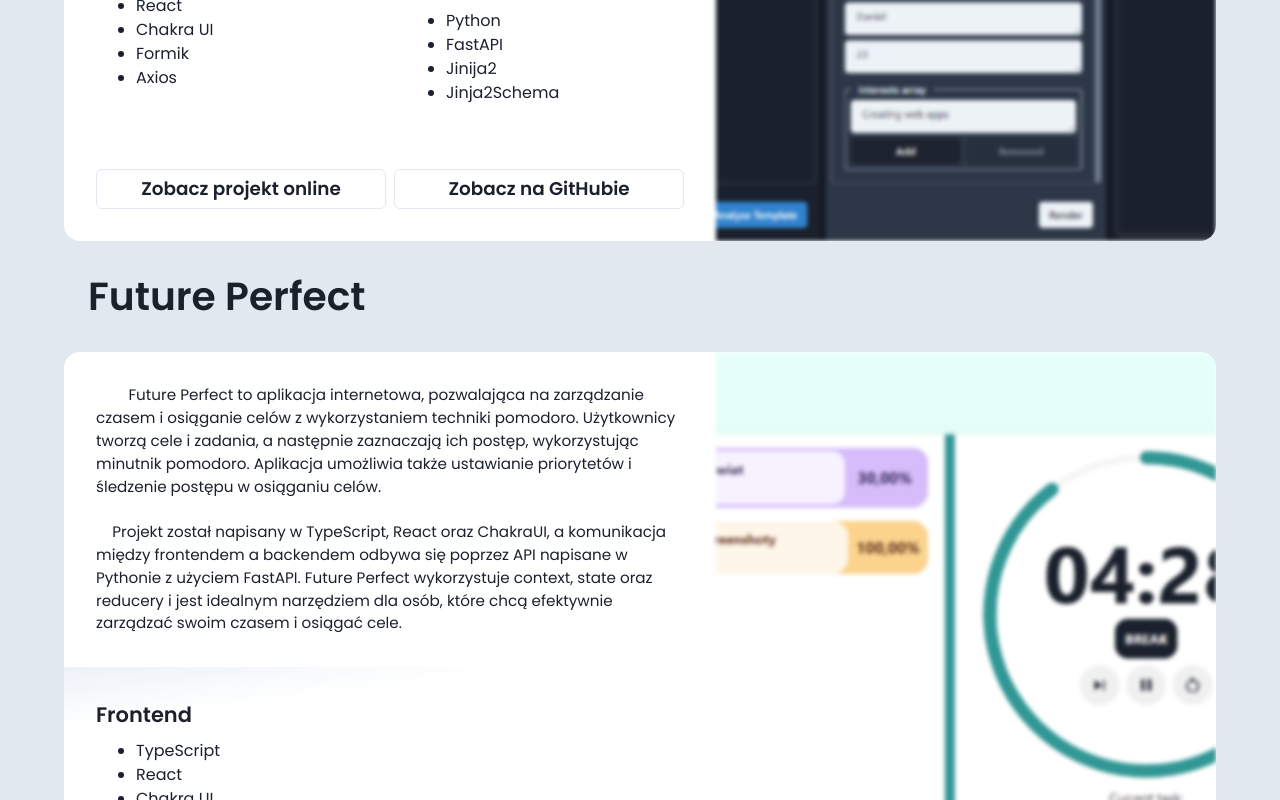
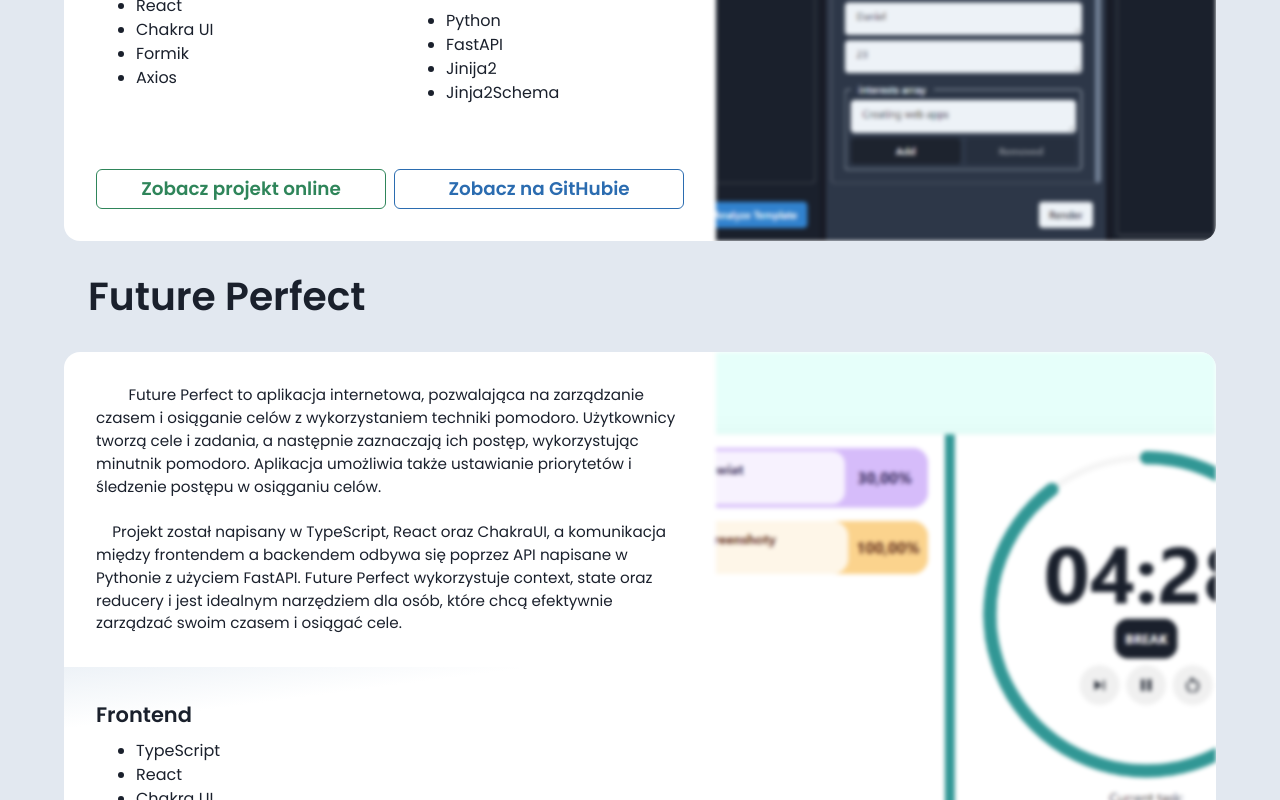
Before and after one commit to brzostekd/github-pages-hub, a React (Create React App) app: page / in a window 1280 px wide. Shown: the part 1140-1940 px from the top of the page. Built offline with nearby package versions, Linux system fonts and the light colour scheme; no server answers.

Commit message:
Improved faciltation of external links.

```diff
--- a/src/components/ActionButton.tsx
+++ b/src/components/ActionButton.tsx
@@ -17,6 +17,7 @@ const ActionButton: React.FC<Props> = ({ content, onClick, IconComp }) => {
       overflow="clip"
       p="1"
       onClick={onClick}
+      userSelect={"text"}
     >
       <Icon color={"white"} mx={"2"} as={IconComp} />
       <Text
@@ -25,6 +26,7 @@ const ActionButton: React.FC<Props> = ({ content, onClick, IconComp }) => {
         borderRadius={"inherit"}
         backgroundColor={"white"}
         px={"2"}
+        width={"full"}
       >
         {content}
       </Text>
--- a/src/components/ProjectCard.tsx
+++ b/src/components/ProjectCard.tsx
@@ -14,6 +14,7 @@ import {
   UnorderedList,
   Box,
   CardHeader,
+  Link,
 } from "@chakra-ui/react";
 import React from "react";
 import { ProjectCardProps } from "../types";
@@ -29,7 +30,7 @@ const ProjectCard: React.FC<ProjectCardProps> = ({
   const ImgElement = (
     <Image
       //   shadow={"2xl"}
-      filter={"blur(2px)"}
+      filter={{ base: "blur(1px)", md: "blur(2px)" }}
       objectFit="cover"
       maxW={{ base: "100%", xl: "500px" }}
       maxH={{ base: "500px", xl: "100%" }}
@@ -81,14 +82,15 @@ const ProjectCard: React.FC<ProjectCardProps> = ({
           </Stack>
 
           <Stack direction={{ base: "column", sm: "row" }} padding={8}>
-            {links.map(({ link, color, text }) => (
+            {links.map(({ link, colorScheme, text }) => (
               <Button
+                as={Link}
+                href={link}
+                key={link + text.slice(0, 10)}
                 variant="outline"
-                colorScheme={color}
+                colorScheme={colorScheme}
                 width={"full"}
-                onClick={() => {
-                  window.location.href = link;
-                }}
+                // }}
               >
                 {text}
               </Button>
```
